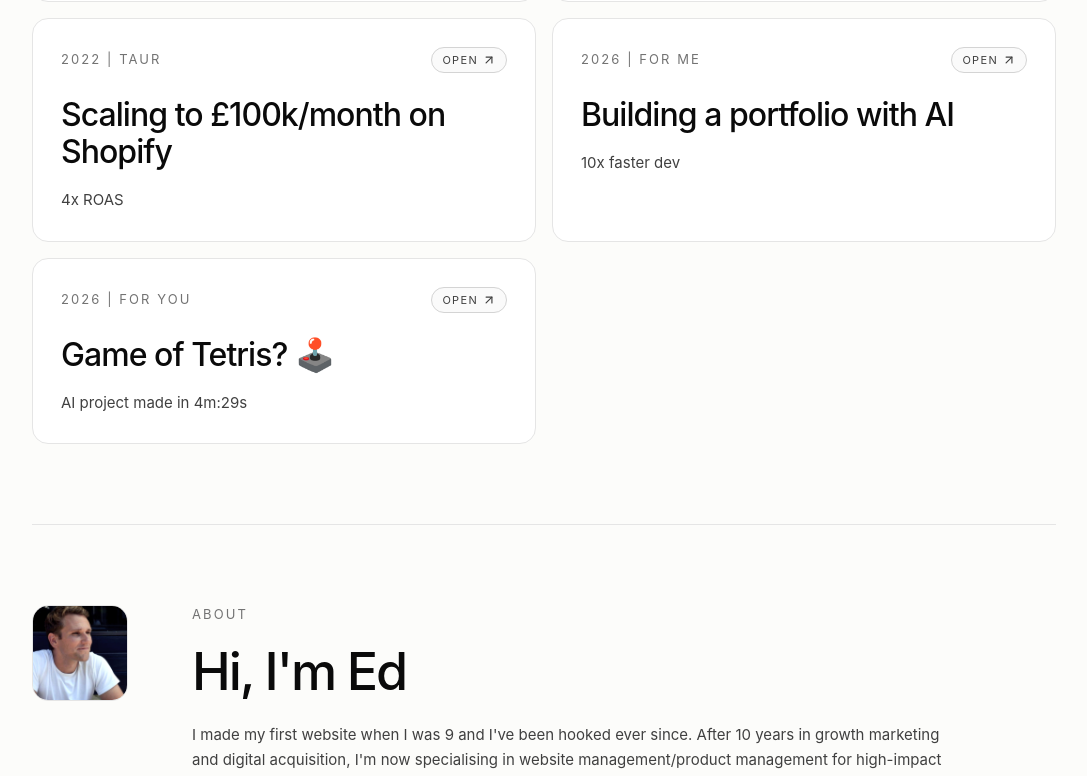
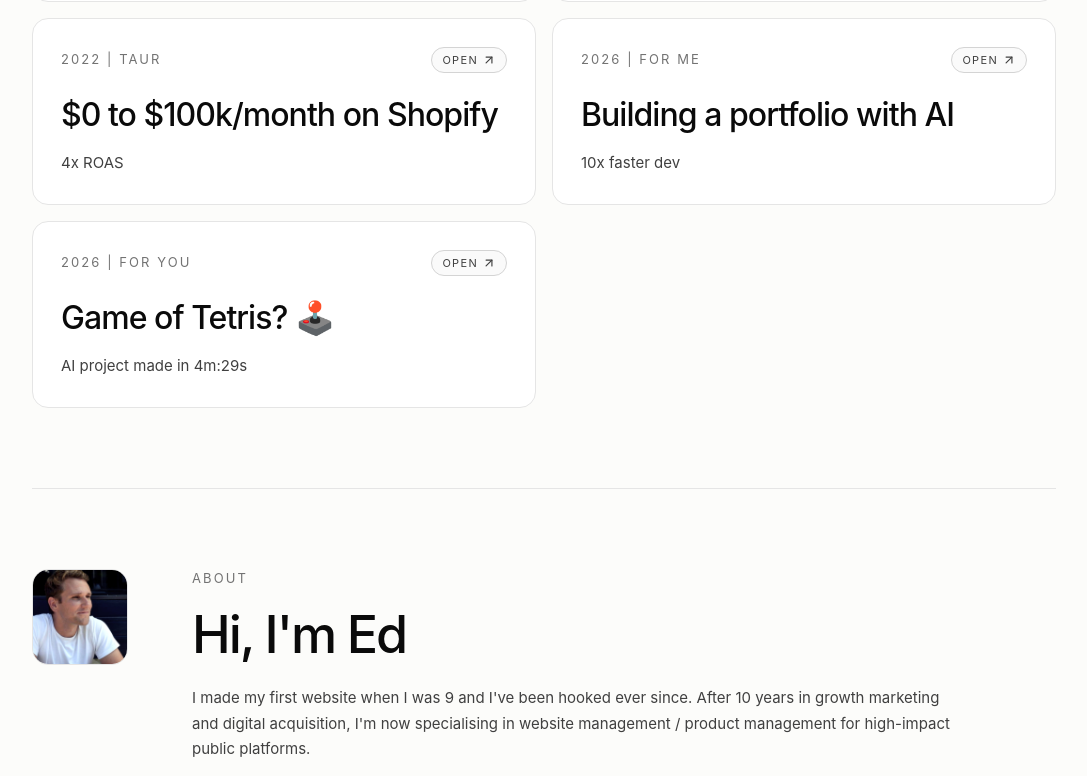
Before and after one commit to edturnuh/edturnuh.github.io, a React (Vite) app: page / in a window 1280 px wide. Shown: the part 1124-1900 px from the top of the page, without its empty margins (96-1183 px from the left). Built offline with nearby package versions, Linux system fonts and the light colour scheme.

Commit message:
final content fixes

```diff
--- a/src/app/components/AboutPreview.tsx
+++ b/src/app/components/AboutPreview.tsx
@@ -19,7 +19,7 @@ export function AboutPreview() {
             Hi, I'm Ed
           </h2>
           <div className="body-copy mt-6 space-y-4 text-neutral-700">
-            <p>I made my first website when I was 9 and I've been hooked ever since. After 10 years in growth marketing and digital acquisition, I'm now specialising in website management/product management for high-impact public platforms.</p>
+            <p>I made my first website when I was 9 and I've been hooked ever since. After 10 years in growth marketing and digital acquisition, I'm now specialising in website management / product management for high-impact public platforms.</p>
             <p>I like to work fast. AI is changing the game.</p>
           </div>
         </div>
--- a/src/app/components/FeaturedProjects.tsx
+++ b/src/app/components/FeaturedProjects.tsx
@@ -32,14 +32,16 @@ const projects: Project[] = [
       { label: 'Growth', value: '5x' },
     ],
     tags: ['Analytics', 'CRO', 'XFN Leadership'],
-    detailedDescription: `The goal was to improve conversion rates while scaling digital acquisition (our largest channel) aggressively. This was ultimately in aid of driving new account balance growth in Allica's flagship product – the business current account.
+    detailedDescription: `The goal was to improve conversion rates while scaling digital acquisition (our largest channel) aggressively. This was ultimately in aid of driving new account balance growth for Allica's flagship product – our business current account.
 
-    I led testing of new UIs, conversion flows and trust signals; segmented heavily; and helped unlock major scale (e.g. £20m/month in balances from a single channel). Conversion rates increased by ~55%, which kept CAC from spiralling, helping fuel 5x balance growth in under 2 years to over £2bn today.
+    I led testing of new UIs, conversion flows and trust signals; segmented heavily; and helped unlock major scale (e.g. £20m/month in balances from a single channel). All in, conversion rates increased by ~55%. This helped keep CAC under control, allowed us to continue scaling lead acquisition, and ultimately helped fuel 5x balance growth to over £2bn in under 2 years.
 
     Allica was ranked fastest-growing company in UK, and the second fastest-growing in Europe (FT1000 2025). We also just raised a Series D round at $1.2bn valuation (2026), making Allica the UK's latest unicorn.`,
     deepDive: {
       title: 'Form Placement A/B Test',
-      description: `Users clicking the CTA were auto-scrolled to page bottom, disrupting their experience and our scroll-depth tracking. With 30–40% of high-intent traffic hitting the button, we embedded the form in a modal popup instead. Result: +18% form submissions, rolled out site-wide.`,
+      description: `Users clicking the CTA button were auto-scrolled to a lead gen form at the bottom of the page, interrupting their browsing experience (and our scroll-depth tracking reports). We knew 30–40% of high-intent traffic were clicking CTA buttons, so improving the experience was high priority.
+
+      So, we tested showing the form in a modal popup – overlaying the lead gen form on top of what the user was reading – allowing them to convert there or just click away and come back later. Result: +18% form submissions, rolled out site-wide.`,
       stat: { label: 'Form Submissions', value: '+18%' },
     },
   },
@@ -69,7 +71,7 @@ The strategy to launch in only 4 months revolved around a technical hack. We wou
 
 Why was speed so important? To avoid maintaining two websites; to avoid sapping the team's bandwidth in such a fast-paced setup; to enable return to a single site ASAP.
 
-Smooth off-peak rollout on call with ~35 stakeholders/testers, each assigned bank-critical tests. All passed within 30-min launch window.`,
+Smooth off-peak rollout on call with ~35 stakeholders/testers, each assigned launch-critical tests. All passed within 30-min launch window.`,
     deepDive: {
       title: '\'Transition theme\' tech strategy',
       description: 'To quickly integrate the new visual brand identity across our 400-page site, I deprioritized ~380 low-traffic pages (only 20% of site visits). For those pages, we deployed a "transition theme", overhauling global elements/CSS, matching header nav/footer, tweaking fonts/sizes/colors/borders, plus rules to hide old assets. Routing HTML through the new theme resulted in an instant new look, delaying full redesign/rewrite til post-launch. Pre-launch: we made occasional HTML tweaks. Post-launch: Reviewed all again and fixed urgents immediately. This really sped up the launch of the new site– only 4 months start to finish.',
@@ -77,7 +79,7 @@ Smooth off-peak rollout on call with ~35 stakeholders/testers, each assigned ban
     },
   },
   {
-    client: 'Scaling to £100k/month on Shopify',
+    client: '$0 to $100k/month on Shopify',
     subtitle: '2022',
     result: 'TAUR',
     cardSupportingText: '4x ROAS',
@@ -88,9 +90,9 @@ Smooth off-peak rollout on call with ~35 stakeholders/testers, each assigned ban
 
     ],
     tags: ['E-commerce', 'CRO', 'SEO', 'User acquisition'],
-    detailedDescription: `As founding marketer lead at TAUR Technologies, I scaled the e-commerce site from scratch for the world's first premium electric scooter brand. Achieving $100k/month worth of pre-orders during its peak – and $2m worth of pre-orders overall.
+    detailedDescription: `As founding marketer lead at TAUR Technologies, I launched and scaled the e-commerce site for the world's first premium electric scooter brand. It ran at ~$100k/month worth of pre-orders during its peak, and ultimately drove $2m worth of pre-orders.
 
-    I managed full-stack development and all CRO work– which in conjunction with our ad agency drove 4x ROAS. Also secured $600k+ via Kickstarter and was featured as <a href="https://www.youtube.com/watch?v=i_kxgC6oLZE" target="_blank" rel="noopener noreferrer">Project of the Day</a> twice.`,
+    I managed full-stack development and all CRO work which, in conjunction with our ad agency, resulted in 4x ROAS. Also secured $600k+ via Kickstarter and was featured as <a href="https://www.youtube.com/watch?v=i_kxgC6oLZE" target="_blank" rel="noopener noreferrer">Project of the Day</a> twice.`,
   },
   {
     client: 'Building a portfolio with AI',
@@ -105,9 +107,9 @@ Smooth off-peak rollout on call with ~35 stakeholders/testers, each assigned ban
 
     ],
     tags: ['AI', 'Rapid Prototyping'],
-    detailedDescription: `I wanted a portfolio that showcased real work without spending weeks coding on some boilerplate template. Designed in ChatGPT and Figma, then built via Codex as a React + TypeScript + Vite site with Tailwind CSS and custom components. WCAG compliant. And hosted free on Github.
+    detailedDescription: `I wanted a portfolio site that showcased real work without spending weeks coding on some boilerplate template. So, I outlined the site in ChatGPT and Figma, then built it via Codex as a React + TypeScript + Vite site with Tailwind CSS and custom components. WCAG compliant. Hosted on Github.
 
-    The result? A custom, performant site built in 2 days– the web development component of which took a tiny fraction. Development at that speed is mind-blowing. In my opinion, the output quality ended up higher because I felt so free to explore design, writing and development on the fly.`,
+    The result? This site! It's a custom, performant website built in 2 days. The web development portion of that time was a tiny fraction. Development at this speed is mind-blowing, and in my opinion, the output quality is higher because I felt so free to explore design, writing and development on the fly.`,
   },
   {
     client: 'Game of Tetris? 🕹️',
@@ -122,7 +124,7 @@ Smooth off-peak rollout on call with ~35 stakeholders/testers, each assigned ban
     ],
     tags: ['AI', 'Rapid prototyping', 'Accessibility'],
     liveDemo: 'tetris',
-    detailedDescription: `I don't know if this project was 100x or 1000x faster than coding by hand, but does it matter? I produced a lightweight, responsive, keyboard-friendly, accessible, browser-based Tetris in 4 minutes 29 seconds. I left it unpolished, and it's amazing!`,
+    detailedDescription: `I don't know if this project was 100x or 1000x faster than coding by hand. Does it matter? I produced a lightweight, responsive, keyboard-friendly, accessible, browser-based Tetris in 4 minutes 29 seconds. I left it unpolished.`,
   },
 ];
 
```
